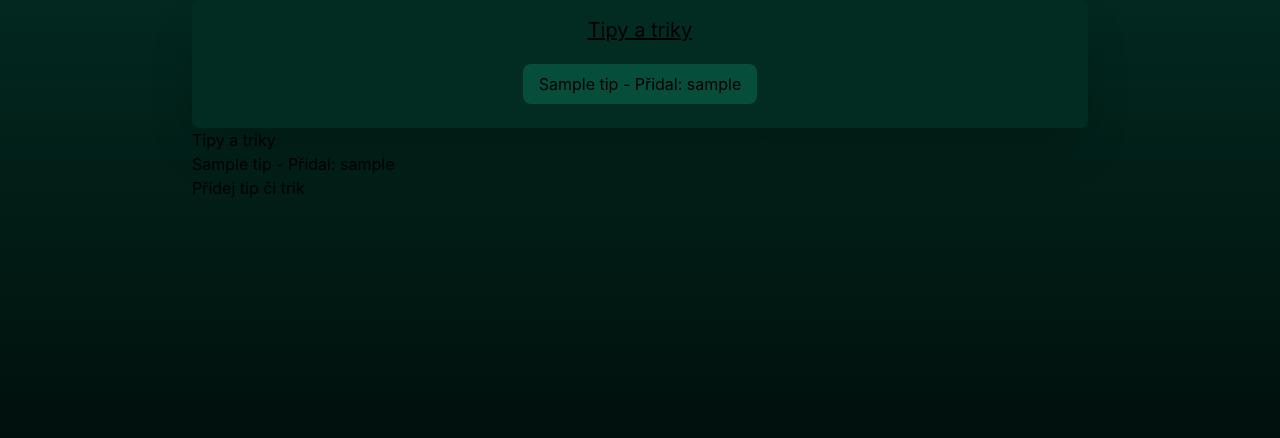
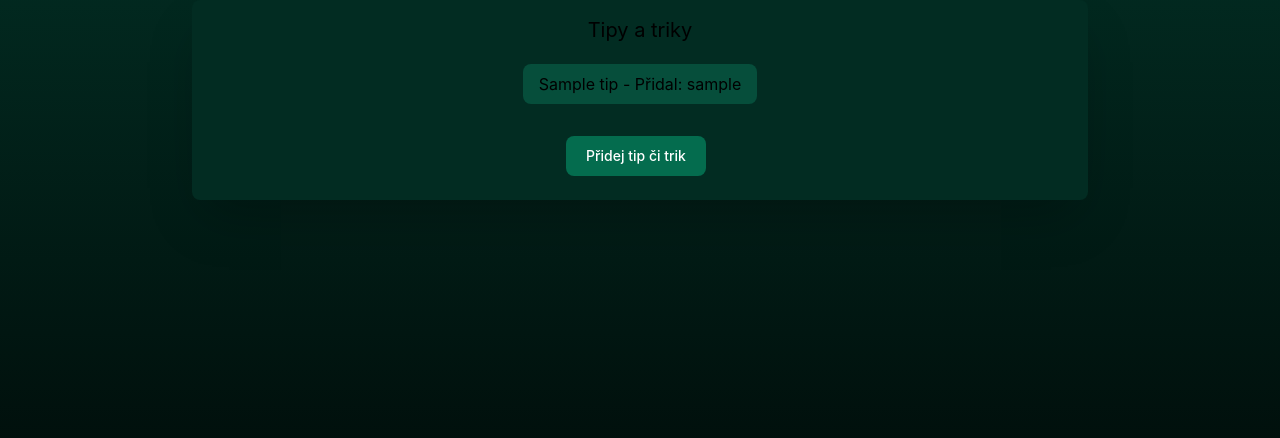
Before and after one commit to Wolferine69/mushroomatlas, a Django app: page /tip/ in a window 1280 px wide. Shown: the part 68-506 px from the top of the page. Run offline with Django 5.2, Linux system fonts and the light colour scheme; a user stored in the database is signed in; tables that the repository leaves empty hold one stand-in row (values such as "Sample post"); style sheets or scripts are compiled from the project's sources; parts of the project's set-up code (start-up, migrations or seed data) failed here and were passed over; some libraries are stand-ins or nearby versions.

Commit message:
feature: Final frontend commit.

```diff
--- a/Mushroomatlas/urls.py
+++ b/Mushroomatlas/urls.py
@@ -77,6 +77,7 @@ urlpatterns = [
     path('api/habitats/', Habitats.as_view(), name='habitat-list-create'),
     path('api/profiles/', Profiles.as_view(), name='profile-list'),
     path('api-auth/', include('rest_framework.urls')),
+    path("__reload__/", include("django_browser_reload.urls")),
 
     path('send/', messaging_views.send_message, name='send_message'),
     path('send/<str:receiver_username>/', messaging_views.send_message, name='send_message'),
--- a/viewer/templates/comments_list.html
+++ b/viewer/templates/comments_list.html
@@ -1,7 +1,8 @@
 {% extends 'base.html' %}
 
 {% block content %}
-<ul class="flex flex-col items-center justify-center p-12 md:bg-emerald-950 max-h-3xl shadow-4xl rounded-lg">
+<section class="flex flex-col bg-emerald-950 items-center justify-center p-12 md: max-h-3xl shadow-4xl rounded-lg">
+    <ul class="flex flex-col items-center justify-center p-12 md:bg-emerald-950 max-h-3xl shadow-4xl rounded-lg">
     <p class="text-xl text-emerald-300 mb-6"><strong>Tvoje Komentáře:</strong></p>
     {% for comment in comments %}
         <li class="p-2 border-2 border-emerald-600 rounded-lg m-2 bg-emerald-700 hover:bg-emerald-600">
@@ -16,5 +17,6 @@
     {% empty %}
         <p class="text-xl text-emerald-300">Zatím žádné komentáře.</p>
     {% endfor %}
-</ul>
+    </ul>
+</section>
 {% endblock %}
--- a/viewer/templates/comments_recipe_list.html
+++ b/viewer/templates/comments_recipe_list.html
@@ -1,7 +1,8 @@
 {% extends 'base.html' %}
 
 {% block content %}
-<ul class="flex flex-col items-center justify-center p-12 md:bg-emerald-950 max-h-3xl shadow-4xl rounded-lg">
+<section class="flex flex-col bg-emerald-950 items-center justify-center p-12 md: max-h-3xl shadow-4xl rounded-lg">
+    <ul class="flex flex-col items-center justify-center p-12 md:bg-emerald-950 max-h-3xl shadow-4xl rounded-lg">
     <p class="text-xl text-emerald-300 mb-6"><strong>Tvoje Komentáře:</strong></p>
     {% for comment in comments_recipe %}
         <li class="p-2 border-2 border-emerald-600 rounded-lg m-2 bg-emerald-700">
@@ -16,6 +17,7 @@
     {% empty %}
         <p class="text-xl text-emerald-300">Zatím žádné komentáře.</p>
     {% endfor %}
-</ul>
+    </ul>
+</section>
 
 {% endblock %}
--- a/viewer/templates/tip_list.html
+++ b/viewer/templates/tip_list.html
@@ -4,7 +4,7 @@
 <section class="flex flex-col items-center justify-center
                   shadow-2xl bg-emerald-950 p-4 rounded-lg">
     <article class="">
-        <h1 class="mb-3 underline text-xl">Tipy a triky</h1>
+        <h1 class="mb-3 text-xl">Tipy a triky</h1>
     </article>
     <ul class="flex flex-col items-center justify-center ">
         {% for tip in tips %}
@@ -13,17 +13,14 @@
         </li>
         {% endfor %}
     </ul>
+    {% if user.is_authenticated %}
+        <a class="focus:outline-none text-white bg-green-700 hover:bg-green-800 focus:ring-4
+         focus:ring-green-300 font-medium rounded-lg text-sm
+         px-5 py-2.5 me-2 mb-2 dark:bg-green-600 dark:hover:bg-green-700
+         dark:focus:ring-green-800 mt-6" href="{% url 'add_tip' %}">Přidej tip či trik</a>
+    {% endif %}
 </section>
 
-<h1>Tipy a triky</h1>
-<ul>
-    {% for tip in tips %}
-    <li>
-        <a href="{% url 'tip_detail' pk=tip.pk %}">{{ tip.title }}</a> - Přidal: {{ tip.user.user.username }}
-    </li>
-    {% endfor %}
-</ul>
-        {% if user.is_authenticated %}
-        <a class="btn btn-primary" href="{% url 'add_tip' %}">Přidej tip či trik</a>
-    {% endif %}
+
+
 {% endblock %}
```
Also changed, not shown: viewer/templates/tip_create.html (+6 -1 lines).
